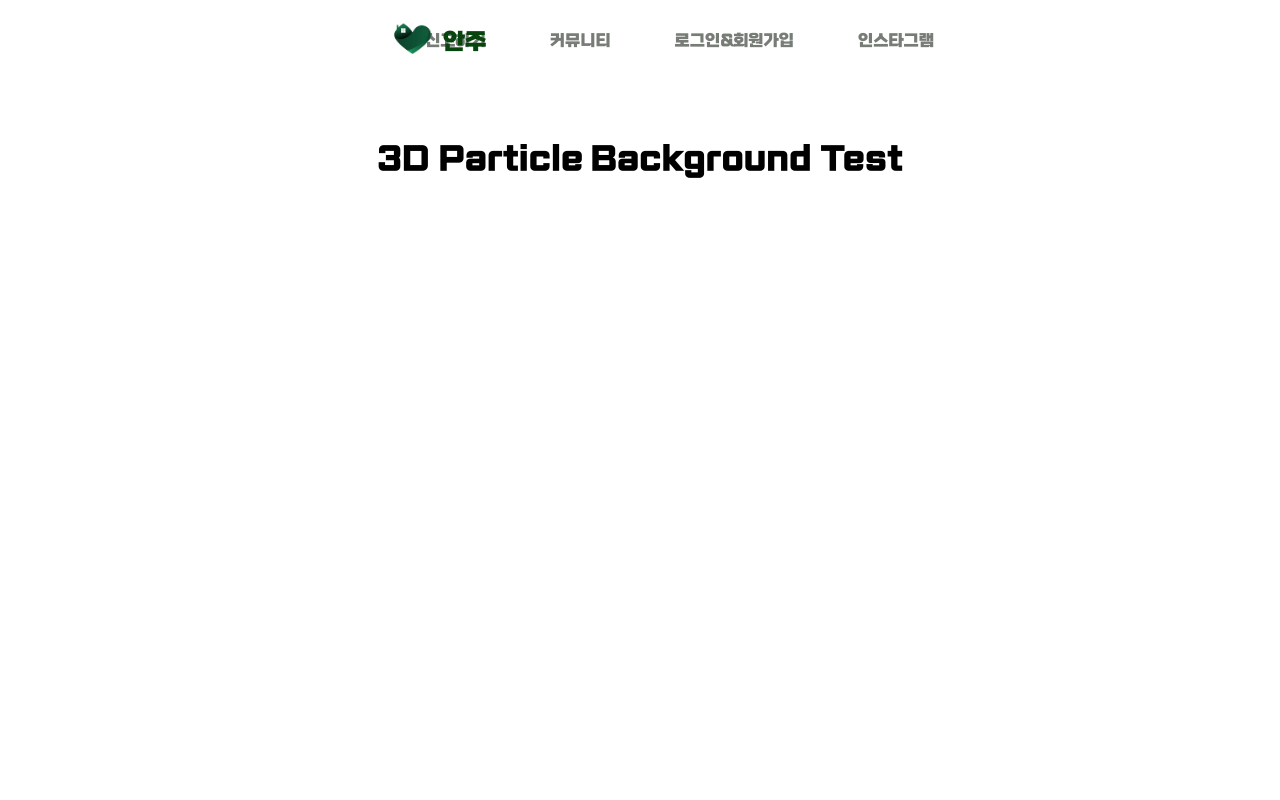
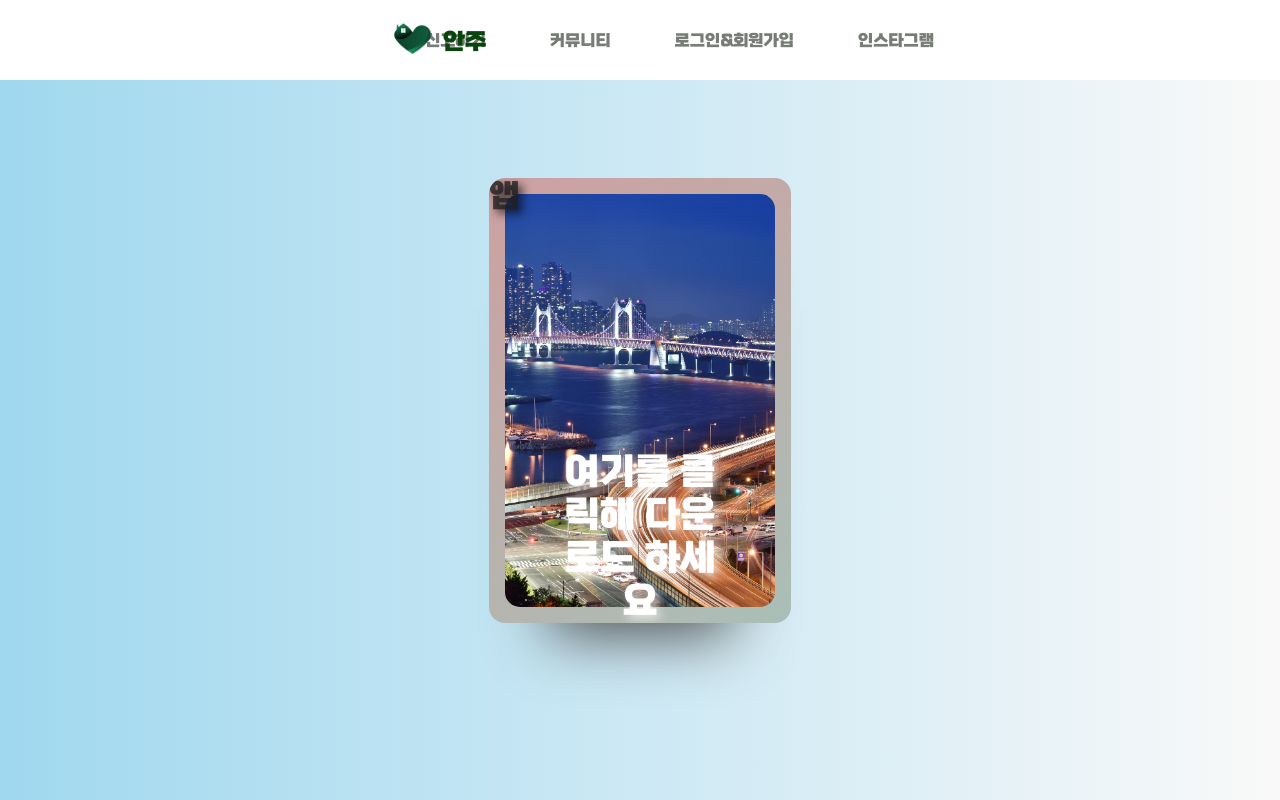
Before and after one commit to HomePPlus/front-web-v2.0, a React (Create React App) app: page /test in a window 1280 px wide. Built offline with nearby package versions, Linux system fonts and the light colour scheme; no server answers.

Commit message:
어플 card 구현현

```diff
--- a/src/App.js
+++ b/src/App.js
@@ -4,7 +4,7 @@ import Header from "./components/common/Header/Header";
 import Layout from "./components/layout/Layout";
 import MainPage from "./pages/MainPage";
 import Auth from "./pages/Auth/Auth";
-import Test from "./pages/Test/Test";
+import TestPage from "./pages/TestPage";
 import Report from "./pages/Report/Report";
 import CommunityBoard from "./pages/Community/CommunityBoard";
 import PostDetail from "./pages/Community/PostDetail";
@@ -20,7 +20,7 @@ function App() {
         <Routes>
           <Route path="/" element={<MainPage />} />
           <Route path="/auth" element={<Auth />} />
-          <Route path="/test" element={<Test />} />
+          <Route path="/test" element={<TestPage />} />
           <Route path="/report" element={<Report />} />
           <Route path="/community" element={<CommunityBoard />} />
           <Route path="/community/:postId" element={<PostDetail />} />
--- /dev/null
+++ b/src/components/CardComponent.css
@@ -0,0 +1,45 @@
+.card-perspective {
+  width: 100%;
+  perspective: 1000px;
+}
+
+.card {
+  width: 270px;
+  height: 413px;
+  margin: auto;
+  box-shadow: 0 70px 63px -60px #494848;
+  transform-style: preserve-3d;
+  transition: transform 0.05s linear;
+  position: relative;
+}
+
+.card-thumb {
+  background-size: cover;
+  height: 100%;
+  width: 100%;
+  border-radius: 15px;
+}
+
+.card-title {
+  position: absolute;
+  top: 0;
+  left: 0;
+  font-size: 40px;
+  font-weight: 100;
+  transform: translateZ(100px);
+  color: #ffffff;
+  text-align: center;
+  text-shadow: 4px 4px 10px rgba(0, 0, 0, 0.7);
+}
+
+.card-subtitle {
+  position: absolute;
+  bottom: 0;
+  left: 50%;
+  transform: translate(-50%, 0) translateZ(50px);
+  font-size: 37px;
+  font-weight: 600;
+  color: #fff;
+  text-align: center;
+  text-shadow: 4px 4px 10px rgba(255, 255, 255, 0.7);
+}
--- /dev/null
+++ b/src/components/CardComponent.jsx
@@ -0,0 +1,39 @@
+import React, { useEffect } from "react";
+import "./CardComponent.css"; // 스타일 import
+
+const CardComponent = ({ title, subtitle, imageUrl }) => {
+  useEffect(() => {
+    const card = document.querySelector(".card");
+
+    const handleMouseMove = (event) => {
+      const x = -((window.innerWidth / 2 - event.pageX) / 30);
+      const y = (window.innerHeight / 2 - event.pageY) / 10;
+      card.style.transform = `rotateY(${x}deg) rotateX(${y}deg)`;
+    };
+
+    // document에 mousemove 이벤트 리스너 추가
+    document.addEventListener("mousemove", handleMouseMove);
+
+    return () => {
+      // 컴포넌트 언마운트 시 이벤트 리스너 제거
+      document.removeEventListener("mousemove", handleMouseMove);
+    };
+  }, []);
+
+  return (
+    <div className="card-perspective">
+      <div className="card">
+        <div
+          className="card-thumb"
+          style={{
+            backgroundImage: `url(${imageUrl})`,
+          }}
+        ></div>
+        <h2 className="card-title">{title}</h2>
+        <span className="card-subtitle">{subtitle}</span>
+      </div>
+    </div>
+  );
+};
+
+export default CardComponent;
--- a/src/pages/Auth/Auth.jsx
+++ b/src/pages/Auth/Auth.jsx
@@ -1,4 +1,4 @@
-import React, { useState } from "react";
+import React, { useState, useEffect } from "react";
 import { useNavigate } from "react-router-dom";
 import AuthForm from "../../components/auth/AuthForm";
 import { login } from "../../api/apiClient";
@@ -33,6 +33,9 @@ function Auth() {
   const [employeeNumber, setEmployeeNumber] = useState("");
   const [isEmailVerified, setIsEmailVerified] = useState(false);
   const [verificationError, setVerificationError] = useState("");
+
+  const [codeRequestTime, setCodeRequestTime] = useState(null); // 인증 코드 요청 시간
+  const [isCodeExpired, setIsCodeExpired] = useState(false); // 코드 만료 상태
 
   // 로그인 핸들러
   const handleLogin = async (e) => {
@@ -75,10 +78,18 @@ function Auth() {
     try {
       const checkResponse = await checkEmail(email);
       if (checkResponse.data.status === 200) {
+        // 이미 인증 코드가 전송된 이메일인지 확인
+        if (checkResponse.data.isCodeSent) {
+          alert("이미 인증 코드가 전송된 이메일입니다.");
+          return; // 함수 종료
+        }
+
         const response = await sendVerificationCode(email);
         if (response.data.status === 200) {
           alert(response.data.message);
           setShowEmailVerification(true);
+          setCodeRequestTime(Date.now()); // 현재 시간을 저장
+          setIsCodeExpired(false); // 코드 만료 상태 초기화
         }
       }
     } catch (error) {
@@ -130,6 +141,22 @@ function Auth() {
     }
   };
 
+  // 타이머 설정
+  useEffect(() => {
+    if (codeRequestTime) {
+      const timer = setInterval(() => {
+        const currentTime = Date.now();
+        if (currentTime - codeRequestTime >= 180000) {
+          // 3분(180초) 경과
+          setIsCodeExpired(true);
+          clearInterval(timer); // 타이머 정리
+        }
+      }, 1000); // 1초마다 체크
+
+      return () => clearInterval(timer); // 컴포넌트 언마운트 시 타이머 정리
+    }
+  }, [codeRequestTime]);
+
   return (
     <div className="login-wrapper">
       <div className="login-container">
@@ -164,6 +191,7 @@ function Auth() {
           handleRegister={handleRegister}
           isEmailVerified={isEmailVerified}
           verificationError={verificationError}
+          isCodeExpired={isCodeExpired} // 만료 상태 전달
         />
       </div>
     </div>
--- a/src/pages/MainPage.css
+++ b/src/pages/MainPage.css
@@ -2,7 +2,7 @@
   width: 100%;
   height: 200vh;
   overflow-y: auto;
-  background: linear-gradient(180deg, #ffffff,#a3c0b5);
+  background: linear-gradient(180deg, #ffffff, #a3c0b5);
   position: relative;
 }
 
@@ -80,3 +80,16 @@
     border-color: transparent;
   }
 }
+
+.fixed-scroll-image {
+  position: fixed;
+  bottom: 20px;
+  left: 50%;
+  transform: translateX(-50%);
+  z-index: 1000;
+}
+
+.fixed-scroll-image img {
+  width: 80px;
+  height: auto;
+}
--- a/src/pages/MainPage.jsx
+++ b/src/pages/MainPage.jsx
@@ -90,7 +90,9 @@ const MainPage = () => {
         )}
       </div>
       <div className={`carousel-section ${moveUp ? "show" : ""}`}>
-        <div className={`carousel-intro-text ${showCarouselText ? "show" : ""}`}>
+        <div
+          className={`carousel-intro-text ${showCarouselText ? "show" : ""}`}
+        >
           안전한 주거 공간의 시작, AI 결함 진단을 체험해보세요!
         </div>
         <div className={`carousel-container ${showCarouselText ? "show" : ""}`}>
@@ -109,8 +111,11 @@ const MainPage = () => {
           </Carousel>
         </div>
       </div>
+      <div className="fixed-scroll-image">
+        <img src={require("../assets/images/scroll.png")} alt="Scroll" />
+      </div>
     </div>
   );
 };
 
-export default MainPage
+export default MainPage;
--- /dev/null
+++ b/src/pages/TestPage.css
@@ -0,0 +1,9 @@
+.test-page {
+  display: flex;
+  align-items: center;
+  justify-content: center;
+  height: 100vh; /* 전체 화면 높이 */
+  width: 100%; /* 전체 너비 */
+  background: linear-gradient(to right, #a0d8ef, #f9f9f9); /* 배경색 */
+  margin: 0; /* 여백 제거 */
+}
--- /dev/null
+++ b/src/pages/TestPage.jsx
@@ -0,0 +1,17 @@
+import React from "react";
+import CardComponent from "../components/CardComponent"; // CardComponent import
+import "./TestPage.css"; // 스타일 import
+
+const TestPage = () => {
+  return (
+    <div className="test-page">
+      <CardComponent
+        title="앱"
+        subtitle="여기를 클릭해 다운로드 하세요"
+        imageUrl={require("../assets/images/busan.jpg")}
+      />
+    </div>
+  );
+};
+
+export default TestPage;
```
Also changed, not shown: src/pages/Auth/Auth.css (+5 -6 lines), src/assets/images/scroll.png (added).
